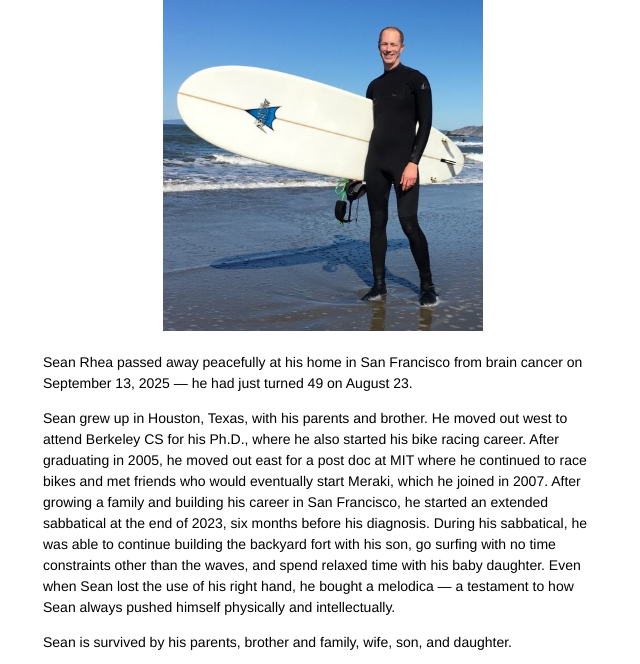
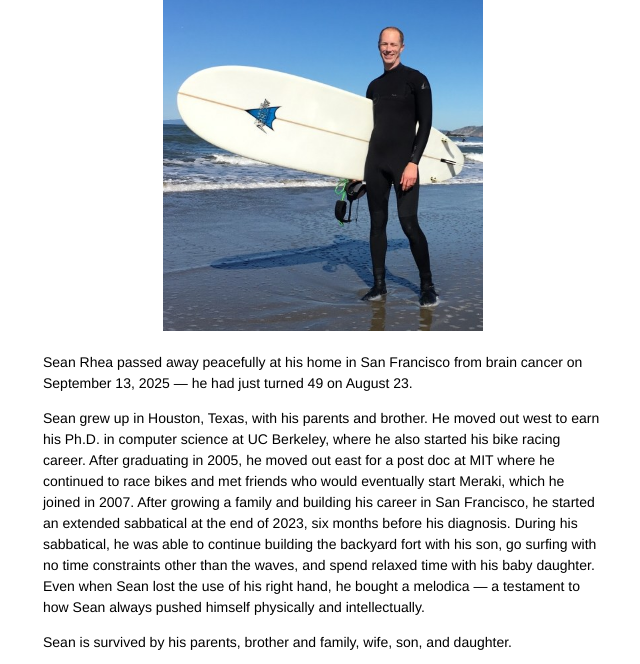
Before and after one commit to srhea/srhea.github.io, a plain HTML site: page obituary.html in a window 1280 px wide. Shown: the part 72-736 px from the top of the page, without its empty margins (317-957 px from the left). Drawn offline with Linux system fonts and the light colour scheme.

Commit message:
Reword Sean's Berkeley Ph.D. sentence
Co-Authored-By: Claude Opus 5.5 <noreply@anthropic.com>

```diff
--- a/obituary.html
+++ b/obituary.html
@@ -9,7 +9,7 @@
 
   <p>Sean Rhea passed away peacefully at his home in San Francisco from brain cancer on September 13, 2025 — he had just turned 49 on August 23.</p>
 
-  <p>Sean grew up in Houston, Texas, with his parents and brother. He moved out west to attend Berkeley CS for his Ph.D., where he also started his bike racing career. After graduating in 2005, he moved out east for a post doc at MIT where he continued to race bikes and met friends who would eventually start Meraki, which he joined in 2007. After growing a family and building his career in San Francisco, he started an extended sabbatical at the end of 2023, six months before his diagnosis. During his sabbatical, he was able to continue building the backyard fort with his son, go surfing with no time constraints other than the waves, and spend relaxed time with his baby daughter. Even when Sean lost the use of his right hand, he bought a melodica — a testament to how Sean always pushed himself physically and intellectually.</p>
+  <p>Sean grew up in Houston, Texas, with his parents and brother. He moved out west to earn his Ph.D. in computer science at UC Berkeley, where he also started his bike racing career. After graduating in 2005, he moved out east for a post doc at MIT where he continued to race bikes and met friends who would eventually start Meraki, which he joined in 2007. After growing a family and building his career in San Francisco, he started an extended sabbatical at the end of 2023, six months before his diagnosis. During his sabbatical, he was able to continue building the backyard fort with his son, go surfing with no time constraints other than the waves, and spend relaxed time with his baby daughter. Even when Sean lost the use of his right hand, he bought a melodica — a testament to how Sean always pushed himself physically and intellectually.</p>
 
   <p>Sean is survived by his parents, brother and family, wife, son, and daughter.</p>
 
```
